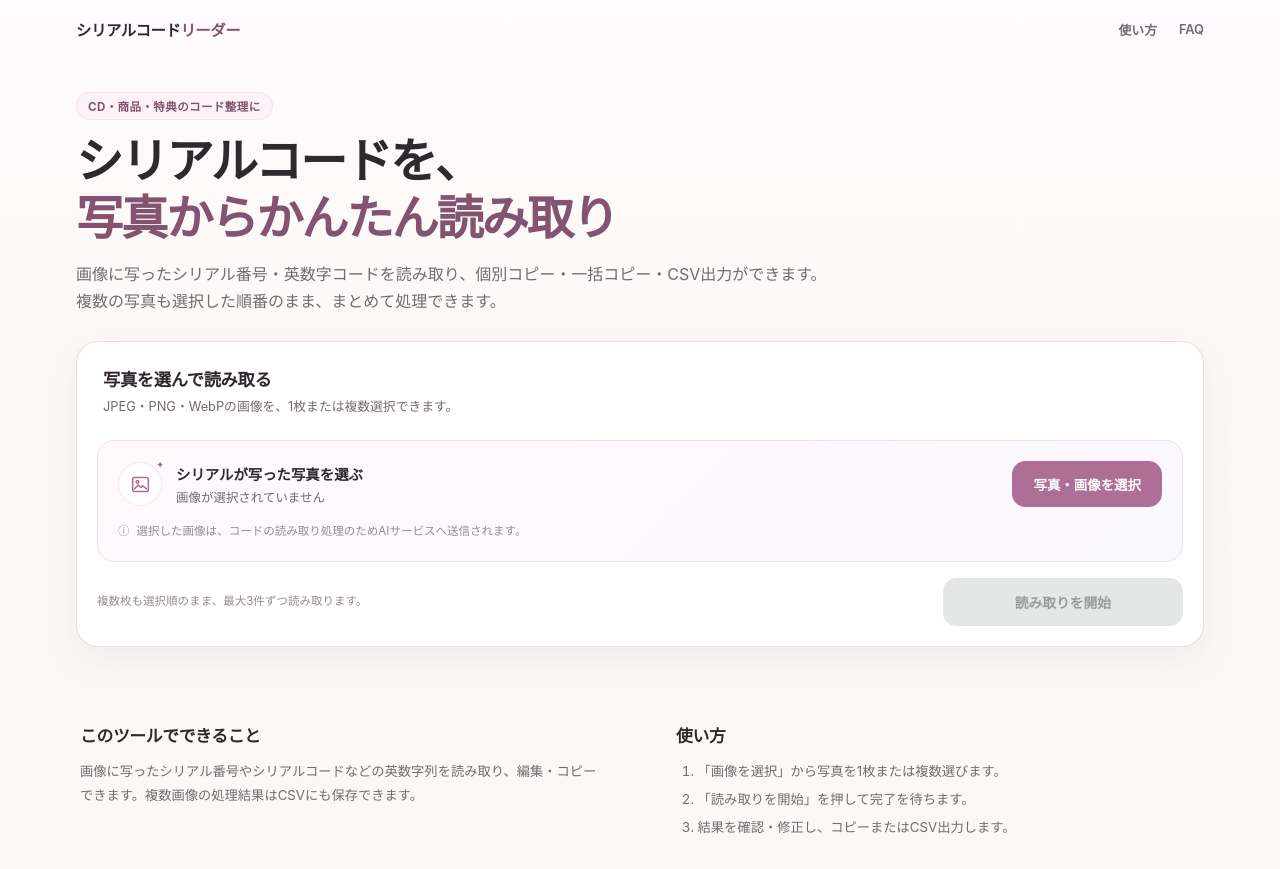
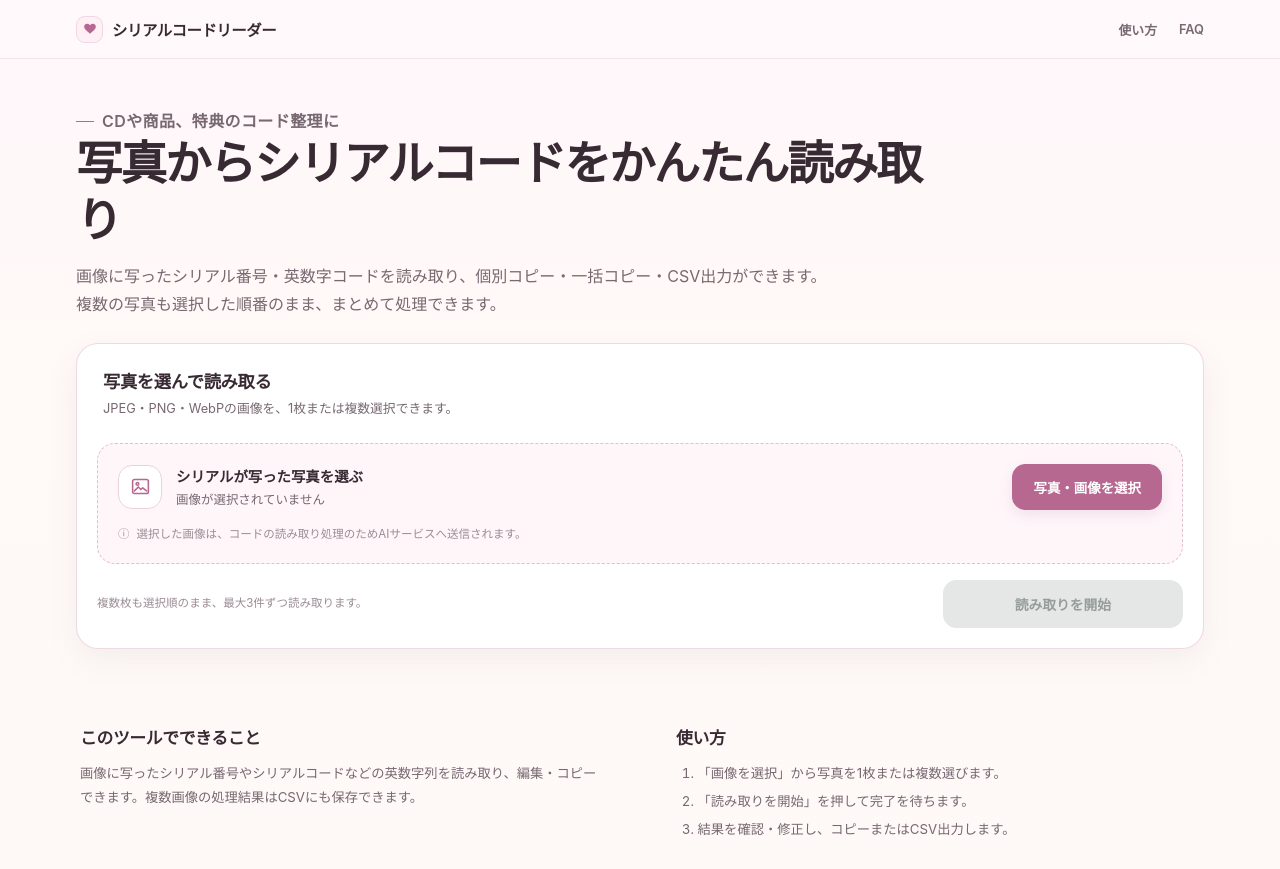
Before and after one commit to niyandayo/serial-reader, a plain HTML site: page public/index.html in a window 1280 px wide. Shown: the top 869 px of the page. Drawn offline with Linux system fonts and the light colour scheme.

Commit message:
V3.3: 推し活向けUIと個別再読取を改善 (#5)

```diff
--- a/public/index.html
+++ b/public/index.html
@@ -9,26 +9,26 @@
   <title>画像からシリアル番号を読み取り・コピー｜無料シリアルコード読取ツール</title>
   <style>
     :root {
-      --accent: #ad6f96;
-      --accent-strong: #83536f;
-      --accent-soft: #fbf0f7;
-      --lavender: #80709d;
-      --lavender-soft: #f3eff8;
-      --bg: #fcf9f7;
+      --accent: #b76891;
+      --accent-strong: #7f4d69;
+      --accent-soft: #fff0f7;
+      --lavender: #8773a2;
+      --lavender-soft: #f5f0fa;
+      --bg: #fff9f7;
       --surface: #ffffff;
-      --surface-subtle: #f8f4f6;
-      --text: #30282e;
-      --muted: #746a71;
-      --muted-light: #968b92;
-      --line: #ebe2e6;
-      --line-strong: #dfd3d9;
+      --surface-subtle: #fbf5f8;
+      --text: #382a33;
+      --muted: #776871;
+      --muted-light: #9b8c95;
+      --line: #f0e2e8;
+      --line-strong: #e5d1db;
       --success: #587a68;
       --success-soft: #eff6f1;
       --danger: #ad555e;
       --danger-soft: #fcf0f1;
       --warning: #92713b;
       --warning-soft: #fbf4e7;
-      --shadow: 0 14px 38px rgba(91, 66, 82, 0.075);
+      --shadow: 0 12px 34px rgba(117, 77, 99, 0.07);
       --radius-large: 20px;
       --radius-medium: 13px;
       --radius-small: 9px;
@@ -42,7 +42,7 @@
       min-height: 100vh;
       margin: 0;
       overflow-x: hidden;
-      background: linear-gradient(180deg, #fffafd 0, var(--bg) 340px, #faf8f6 100%);
+      background: linear-gradient(180deg, #fff7fb 0, var(--bg) 330px, #fdfaf8 100%);
       color: var(--text);
       font-family: -apple-system, BlinkMacSystemFont, "Segoe UI", "Hiragino Sans", "Yu Gothic UI", sans-serif;
       -webkit-font-smoothing: antialiased;
@@ -68,7 +68,8 @@
     .skip-link:focus { transform: translateY(0); }
 
     .site-header {
-      background: transparent;
+      border-bottom: 1px solid rgba(229, 209, 220, 0.55);
+      background: rgba(255, 250, 252, 0.72);
     }
     .site-header-inner {
       display: flex;
@@ -85,11 +86,22 @@
       align-items: center;
       color: var(--text);
       font-size: 0.96rem;
-      font-weight: 700;
+      gap: 9px;
+      font-weight: 720;
       letter-spacing: -0.025em;
       text-decoration: none;
     }
-    .site-brand-accent { color: var(--accent-strong); }
+    .site-brand-mark {
+      display: grid;
+      width: 27px;
+      height: 27px;
+      place-items: center;
+      border: 1px solid #efd8e3;
+      border-radius: 9px;
+      background: #fff0f6;
+      color: var(--accent);
+    }
+    .site-brand-mark svg { width: 14px; height: 14px; }
     .site-nav { display: flex; align-items: center; gap: 22px; }
     .site-nav a {
       color: var(--muted);
@@ -108,32 +120,31 @@
       max-width: 900px;
       margin-bottom: 25px;
     }
-    .hero-kicker {
-      display: inline-flex;
-      min-height: 28px;
-      margin-bottom: 13px;
-      padding: 0 11px;
+    .hero-context {
+      display: flex;
+      margin: 0 0 12px;
       align-items: center;
-      border: 1px solid rgba(173, 111, 150, 0.11);
-      border-radius: 999px;
-      background: rgba(251, 240, 247, 0.78);
+      gap: 8px;
       color: var(--accent-strong);
-      font-size: 0.72rem;
-      font-weight: 650;
-      letter-spacing: 0.035em;
+      font-size: 0.74rem;
+      font-weight: 620;
+      letter-spacing: 0.025em;
+    }
+    .hero-context::before {
+      width: 18px;
+      height: 1px;
+      background: var(--accent);
+      content: "";
     }
     .hero h1 {
       margin: 0;
-      max-width: 840px;
-      font-size: clamp(1.85rem, 4vw, 2.95rem);
-      font-weight: 700;
-      letter-spacing: -0.045em;
-      line-height: 1.2;
-    }
-    .hero h1 span {
-      display: inline-block;
-      color: var(--accent-strong);
-    }
+      max-width: 850px;
+      font-size: clamp(1.88rem, 4vw, 2.9rem);
+      font-weight: 720;
+      letter-spacing: -0.04em;
+      line-height: 1.22;
+    }
+    .hero-title-line { display: inline; }
     .hero p {
       max-width: 760px;
       margin: 15px 0 0;
@@ -143,7 +154,7 @@
     }
     .tool-panel {
       overflow: hidden;
-      border: 1px solid rgba(229, 215, 222, 0.82);
+      border: 1px solid rgba(235, 215, 225, 0.88);
       border-radius: 22px;
       background: var(--surface);
       box-shadow: var(--shadow);
@@ -168,14 +179,14 @@
       margin: 14px 20px 0;
       padding: 20px;
       align-items: center;
-      border: 1px solid #eee0e8;
-      border-radius: 17px;
-      background: linear-gradient(135deg, #fff9fc 0%, #faf8ff 100%);
+      border: 1px dashed #dfbfd0;
+      border-radius: 18px;
+      background: #fff6fa;
       transition: border-color 160ms ease, background 160ms ease;
     }
     .upload-card:focus-within {
       border-color: var(--accent);
-      background: #fffbfd;
+      background: #fffafd;
     }
     .upload-intro {
       display: flex;
@@ -190,18 +201,10 @@
       height: 44px;
       flex: 0 0 44px;
       place-items: center;
-      border-radius: 50%;
-      border: 1px solid rgba(173, 111, 150, 0.12);
-      background: rgba(255, 255, 255, 0.82);
+      border-radius: 14px;
+      border: 1px solid #ead1de;
+      background: #fff;
       color: var(--accent);
-    }
-    .upload-icon::after {
-      position: absolute;
-      top: -4px;
-      right: -3px;
-      color: var(--lavender);
-      content: "✦";
-      font-size: 0.58rem;
     }
     .upload-icon svg { width: 21px; height: 21px; }
     .upload-lead {
@@ -233,6 +236,7 @@
       cursor: pointer;
       font-size: 0.84rem;
       font-weight: 680;
+      box-shadow: 0 5px 14px rgba(142, 81, 112, 0.12);
       transition: background 150ms ease, transform 150ms ease;
     }
     .upload-trigger:hover { background: var(--accent-strong); }
@@ -305,7 +309,7 @@
     .progress-panel {
       margin-top: 2px;
       padding: 18px 22px 20px;
-      background: linear-gradient(90deg, var(--accent-soft), var(--lavender-soft));
+      background: #fff2f8;
     }
     .progress-copy {
       display: flex;
@@ -393,7 +397,7 @@
 
     .code-list {
       overflow: hidden;
-      border: 1px solid rgba(226, 213, 220, 0.78);
+      border: 1px solid rgba(232, 211, 222, 0.85);
       border-radius: 16px;
       background: var(--surface);
       box-shadow: 0 6px 20px rgba(91, 66, 82, 0.045);
@@ -410,9 +414,9 @@
       transition: background 160ms ease;
     }
     .code-item:last-child { border-bottom: 0; }
-    .code-item.is-error { background: #fdf9f9; }
-    .code-item.is-duplicate { background: #fdfbf7; }
-    .code-item.copied { background: #f3f7f5; }
+    .code-item.is-error { background: #fffafa; }
+    .code-item.is-duplicate { background: #fffdf8; }
+    .code-item.copied { background: #f8fbf9; }
     .thumbnail {
       display: grid;
       grid-column: 4;
@@ -479,7 +483,7 @@
       padding: 8px 11px;
       border: 1px solid transparent;
       border-radius: var(--radius-small);
-      background: #f8f5f7;
+      background: #fcf5f8;
       color: var(--text);
       font-family: ui-monospace, SFMono-Regular, Menlo, Monaco, Consolas, monospace;
       font-size: 0.94rem;
@@ -629,8 +633,9 @@
       .site-header-inner { min-height: 54px; padding-right: 14px; padding-left: 14px; }
       .site-brand { font-size: 0.9rem; }
       .app-shell { padding: 17px 14px 48px; }
-      .hero-kicker { min-height: 26px; margin-bottom: 11px; font-size: 0.68rem; }
-      .hero h1 { font-size: clamp(1.72rem, 8vw, 2.2rem); line-height: 1.23; }
+      .hero-context { margin-bottom: 10px; font-size: 0.69rem; }
+      .hero h1 { font-size: clamp(1.68rem, 7.6vw, 2.05rem); line-height: 1.25; }
+      .hero-title-line { display: block; }
       .hero p { margin-top: 12px; font-size: 0.85rem; line-height: 1.65; }
       .tool-panel { border-radius: 17px; }
       .tool-heading { padding: 20px 18px 8px; }
@@ -708,7 +713,12 @@
   <header class="site-header">
     <div class="site-header-inner">
       <a class="site-brand" href="/" aria-label="シリアルコード読取ツール ホーム">
-        <span>シリアルコード<span class="site-brand-accent">リーダー</span></span>
+        <span class="site-brand-mark" aria-hidden="true">
+          <svg viewBox="0 0 24 24" fill="currentColor">
+            <path d="M12 20.3 4.8 13.5C2.8 11.6 2 10.1 2 8.3 2 5.4 4.3 3.2 7.2 3.2c1.7 0 3.4.8 4.8 2.4 1.4-1.6 3.1-2.4 4.8-2.4 2.9 0 5.2 2.2 5.2 5.1 0 1.8-.8 3.3-2.8 5.2L12 20.3Z"></path>
+          </svg>
+        </span>
+        <span>シリアルコードリーダー</span>
       </a>
       <nav class="site-nav" aria-label="ページ内ナビゲーション">
         <a href="#how-to">使い方</a>
@@ -719,8 +729,8 @@
 
   <main class="app-shell">
     <section class="hero" aria-labelledby="pageTitle">
-      <div class="hero-kicker">CD・商品・特典のコード整理に</div>
-      <h1 id="pageTitle">シリアルコードを、<span>写真からかんたん読み取り</span></h1>
+      <p class="hero-context">CDや商品、特典のコード整理に</p>
+      <h1 id="pageTitle"><span class="hero-title-line">写真からシリアルコードを</span><span class="hero-title-line">かんたん読み取り</span></h1>
       <p>画像に写ったシリアル番号・英数字コードを読み取り、個別コピー・一括コピー・CSV出力ができます。複数の写真も選択した順番のまま、まとめて処理できます。</p>
     </section>
 
@@ -1232,6 +1242,10 @@
       runBtn.disabled = busy || imageItems.length === 0;
       runBtn.textContent = batchRunning ? '読み取り中…' : failedBatchRunning ? '再読取中…' : '読み取りを開始';
       retryFailedBtn.disabled = busy;
+      codeList.querySelectorAll('.btn-retry').forEach(button => {
+        const index = Number(button.dataset.imageIndex);
+        button.disabled = batchRunning || failedBatchRunning || individualRetries.has(index);
+      });
     }
 
     function syncEditedResult(index) {
@@ -1349,6 +1363,7 @@
             retryButton.className = 'btn-item btn-retry';
             retryButton.type = 'button';
             retryButton.textContent = '再読取';
+            retryButton.dataset.imageIndex = String(index);
             retryButton.setAttribute('aria-label', `${index + 1}枚目の画像を再読取`);
             retryButton.disabled = batchRunning || failedBatchRunning || individualRetries.has(index);
             retryButton.addEventListener('click', () => retryItem(index));
```
